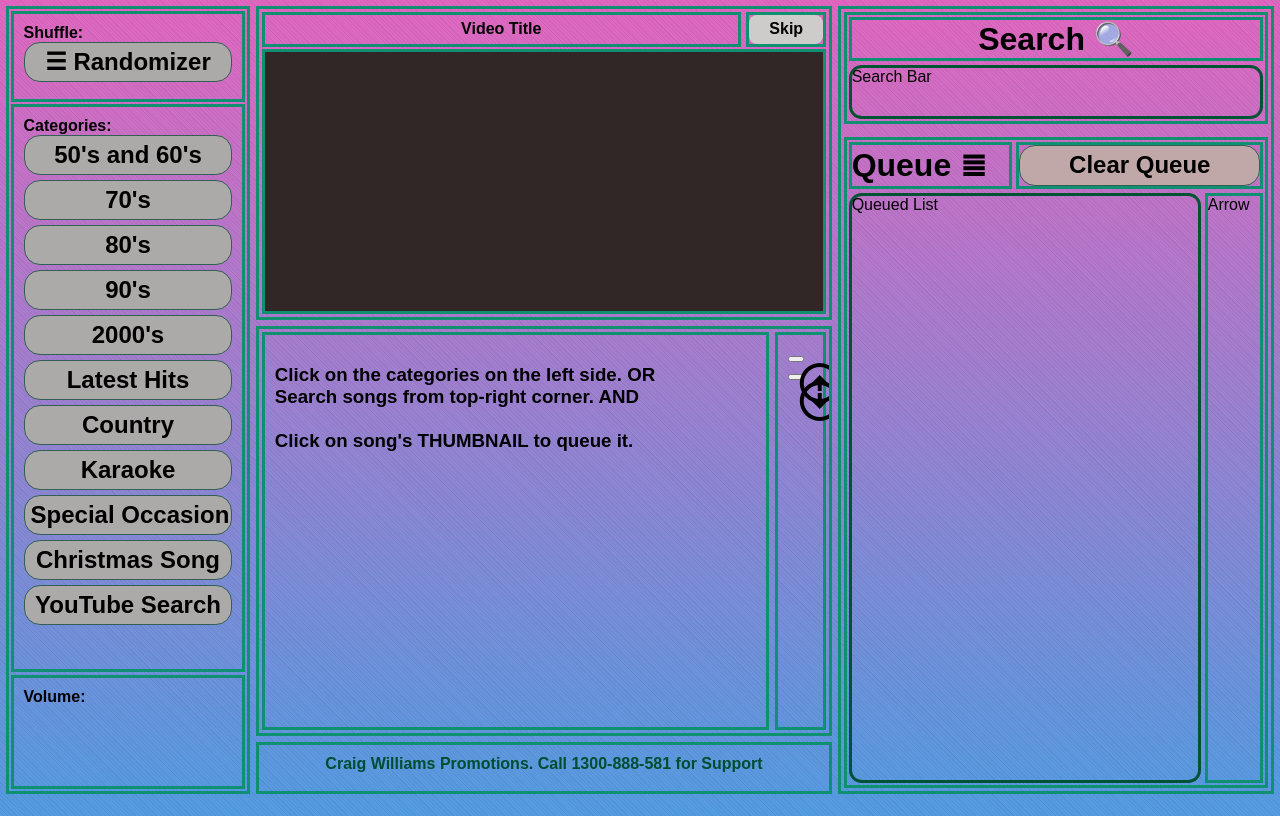
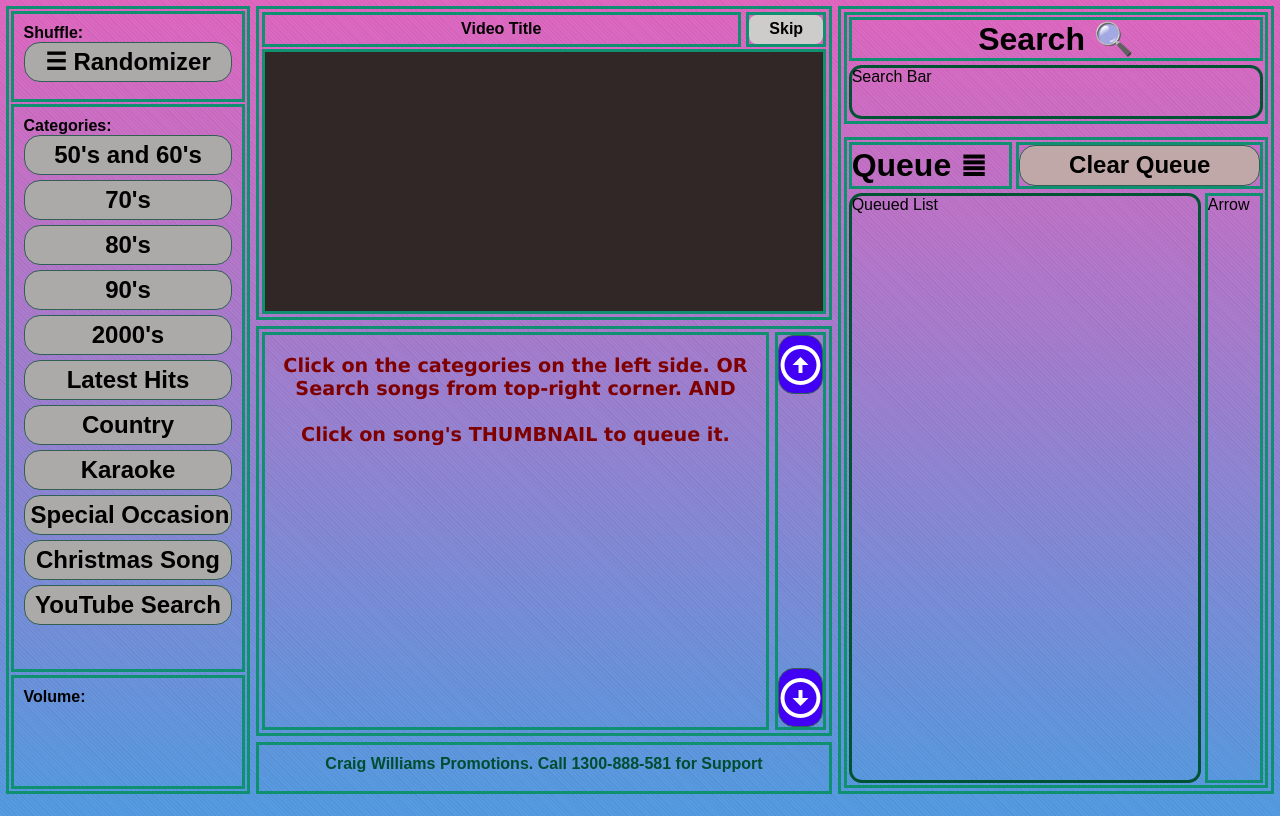
Before and after one commit to sedhain-pankaj/JukeBoxReactJS, a React (Vite) app: page / in a window 1280 px wide. Built offline with nearby package versions, Linux system fonts and the light colour scheme.

Commit message:
arrows css added. add zoom level working flawless

```diff
--- a/src/components/content-block/content-block.module.scss
+++ b/src/components/content-block/content-block.module.scss
@@ -2,7 +2,6 @@
 .category_block {
   position: absolute;
   margin: 0.5%;
-  padding: 10px;
   border-style: solid;
   border-color: #0f9171;
   left: 0px;
@@ -13,7 +12,6 @@
 .arrows_category_block {
   position: absolute;
   margin: 0.5%;
-  padding: 10px;
   border-style: solid;
   border-color: #0f9171;
   bottom: 0px;
@@ -21,3 +19,49 @@
   top: 0px;
   right: 0px;
 }
+
+//h3 mostly for prompt message in content block
+h3 {
+  font-family: Verdana;
+  font-size: 1.2rem;
+  color: #7e0000;
+  text-align: center;
+}
+
+// arrows button css - regular, hover and active
+.arrow_up,
+.arrow_down {
+  background-color: #4100f4;
+  border: 0.5px solid #315f53;
+  border-radius: 1rem;
+  color: white;
+  position: absolute;
+  left: 0px;
+  right: 0px;
+  cursor: pointer;
+  display: grid;
+  place-items: center;
+  overflow: hidden;
+}
+.arrow_up {
+  top: 0px;
+  bottom: 85%;
+}
+.arrow_down {
+  top: 85%;
+  bottom: 0px;
+}
+
+.arrow_up:hover,
+.arrow_down:hover {
+  background-color: #0f9171;
+  box-shadow: 3px 3px 10px #d3cccc;
+  transform: translateX(-1px);
+}
+
+.arrow_up:active,
+.arrow_down:active {
+  background-color: #0f9171;
+  transform: translateX(1px);
+  box-shadow: 0px 0px 0px #d3cccc;
+}
```
